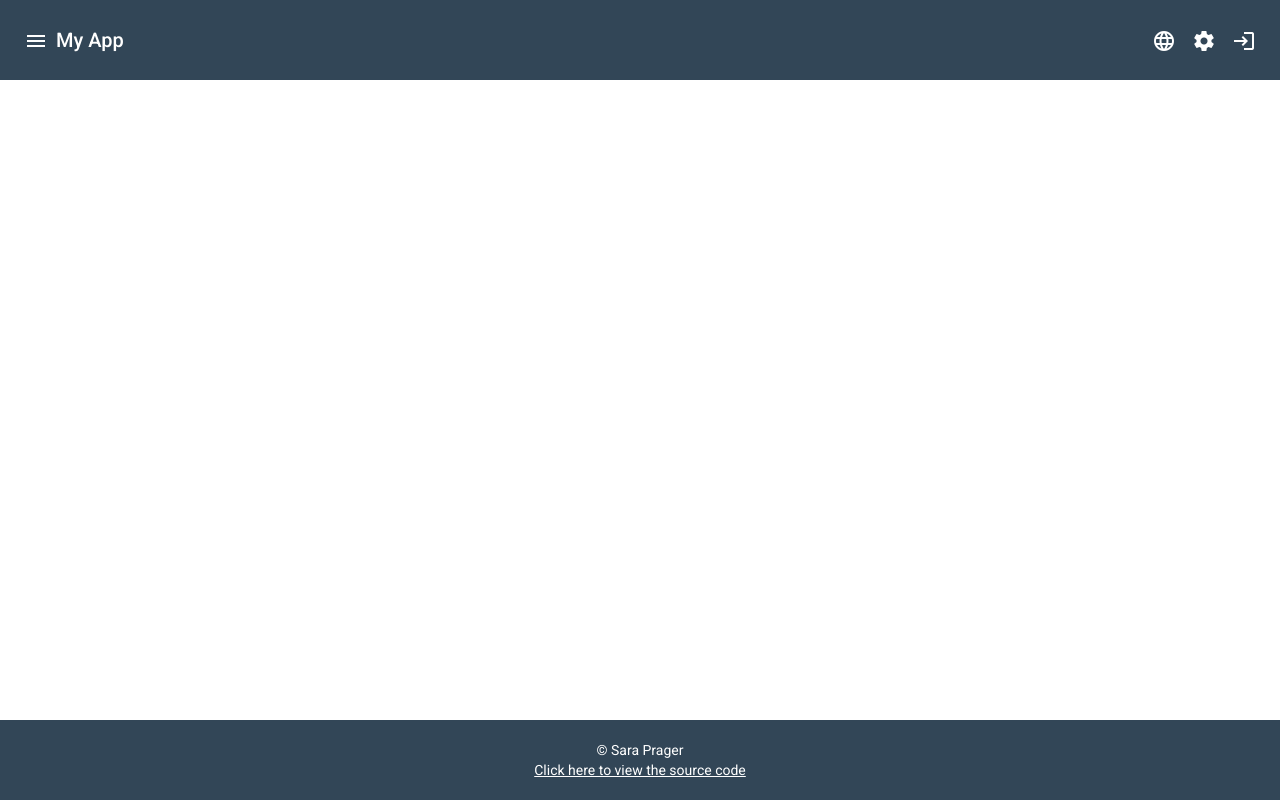
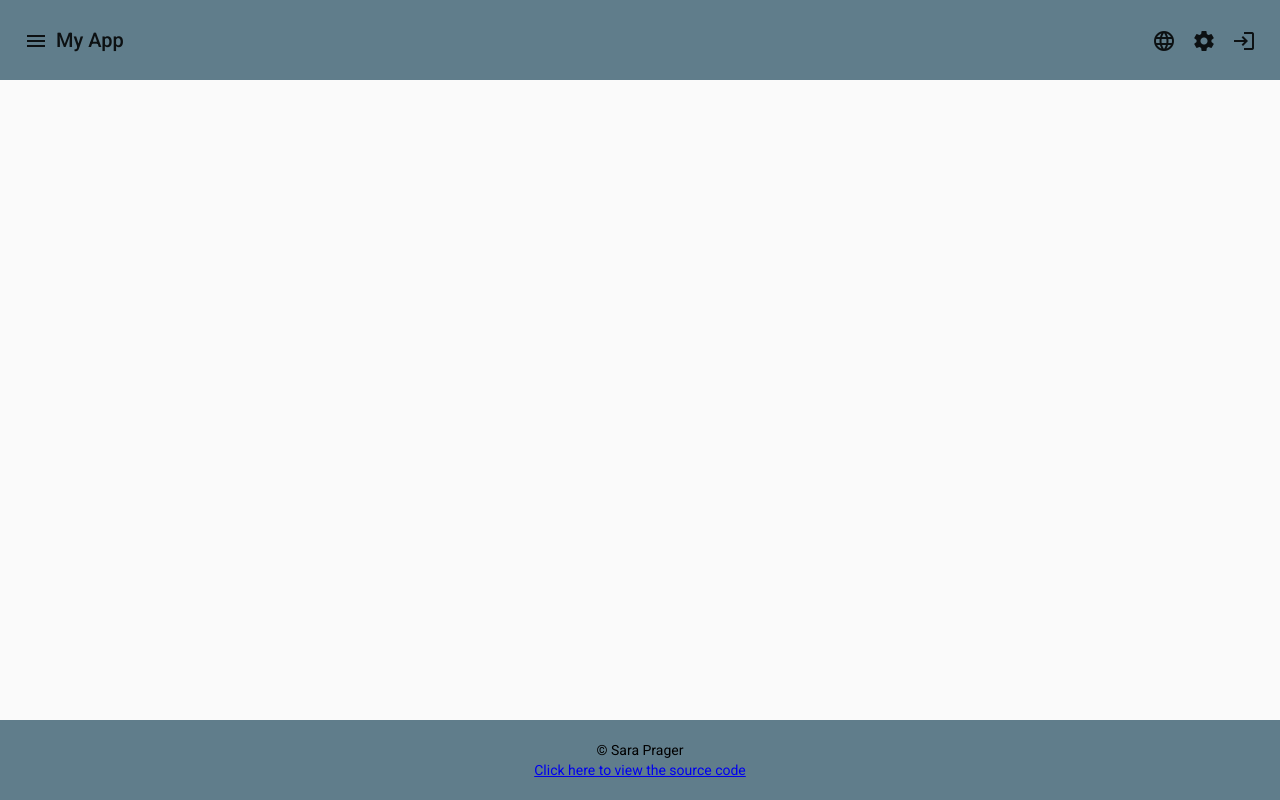
Before and after one commit to SaraPrager/AppSync, an Angular app in the folder front-end/hello-world-appsync-app/: page / in a window 1280 px wide. Built offline with nearby package versions, Linux system fonts and the light colour scheme.

Commit message:
Material custom theme support

```diff
--- a/front-end/hello-world-appsync-app/angular.json
+++ b/front-end/hello-world-appsync-app/angular.json
@@ -28,7 +28,7 @@
               "src/assets"
             ],
             "styles": [
-              "./node_modules/@angular/material/prebuilt-themes/pink-bluegrey.css",
+              "./src/custom-theme.scss",
               "src/styles.scss"
             ],
             "scripts": []
@@ -93,7 +93,7 @@
               "src/assets"
             ],
             "styles": [
-              "./node_modules/@angular/material/prebuilt-themes/pink-bluegrey.css",
+              "./src/custom-theme.scss",
               "src/styles.scss"
             ],
             "scripts": []
--- a/front-end/hello-world-appsync-app/src/app/app.component.html
+++ b/front-end/hello-world-appsync-app/src/app/app.component.html
@@ -4,11 +4,10 @@
   </button>
   <span> {{ app_name }} </span>
   <span class="hwa-spacer"></span>
-  <button *ngFor="let icon of header_icons" mat-icon-button>
+  <button mat-icon-button *ngFor="let icon of header_icons">
     <mat-icon>{{ icon }}</mat-icon>
   </button>
 </mat-toolbar>
-
 <mat-sidenav-container>
   <mat-sidenav #sidenav class="hwa-sidenav">
     <mat-nav-list>
@@ -22,6 +21,6 @@
   </mat-sidenav-content>
 </mat-sidenav-container>
 <footer class="hwa-footer">
-  <span class="hwa-footer-item"> © Sara Prager </span>
-  <a class="hwa-footer-item" href="{{ source_code_link }}">Click here to view the source code</a>
+  <span> © Sara Prager </span>
+  <a href="{{ source_code_link }}">Click here to view the source code</a>
 </footer>
--- a/front-end/hello-world-appsync-app/src/app/app.component.scss
+++ b/front-end/hello-world-appsync-app/src/app/app.component.scss
@@ -1,14 +1,29 @@
+@mixin menu-theme($theme) {
+    $primary: map-get($theme, primary);
+    $accent: map-get($theme, accent);
+    $warn: map-get($theme, warn);
+    $background: map-get($theme, background);
+    $foreground: map-get($theme, foreground);
+
+    .hwa-toolbar {
+        background-color: mat-color($primary, darker);
+    }
+
+    .hwa-sidenav {
+        background-color: mat-color($primary, lighter);
+    }
+
+    .hwa-footer {
+        background-color: mat-color($primary, darker);;
+    }
+}
+
 .hwa-toolbar {
     height:10vh;
-    background:#324657;
 }
 
 .hwa-spacer {
     flex: 1 1 auto;
-}
-
-.hwa-sidenav {
-    background-color: #0f273f;
 }
 
 .hwa-sidenav-content {
@@ -17,7 +32,6 @@
     justify-content: center;
     align-items: center;
     height:80vh;
-    background-color:white;
 }
 
 .hwa-footer {
@@ -27,9 +41,4 @@
     flex-wrap: wrap;
     align-items: center;
     height:10vh;
-    background: #324657;
 }
-
-.hwa-footer-item {
-    color: white;
-}
--- /dev/null
+++ b/front-end/hello-world-appsync-app/src/custom-theme.scss
@@ -0,0 +1,16 @@
+@import '~@angular/material/theming';
+@import './app/app.component.scss';
+@include mat-core();
+
+// https://material.io/design/color/the-color-system.html
+$app-primary: mat-palette($mat-blue-grey, 600, 100, 500);
+$app-accent: mat-palette($mat-pink, 600, 200, 900);
+$app-warn: mat-palette($mat-red);
+$custom-app-theme: mat-light-theme($app-primary, $app-accent, $app-warn);
+
+@mixin custom-theme($theme) {
+    @include menu-theme($theme);
+}
+
+@include angular-material-theme($custom-app-theme);
+@include custom-theme($custom-app-theme);
--- a/front-end/hello-world-appsync-app/src/styles.scss
+++ b/front-end/hello-world-appsync-app/src/styles.scss
@@ -1,4 +1,2 @@
-/* You can add global styles to this file, and also import other style files */
-
 html, body { height: 100%; }
 body { margin: 0; font-family: Roboto, "Helvetica Neue", sans-serif; }
```
Also changed, not shown: 1 other file (tests, documents, lock files or other folders).
